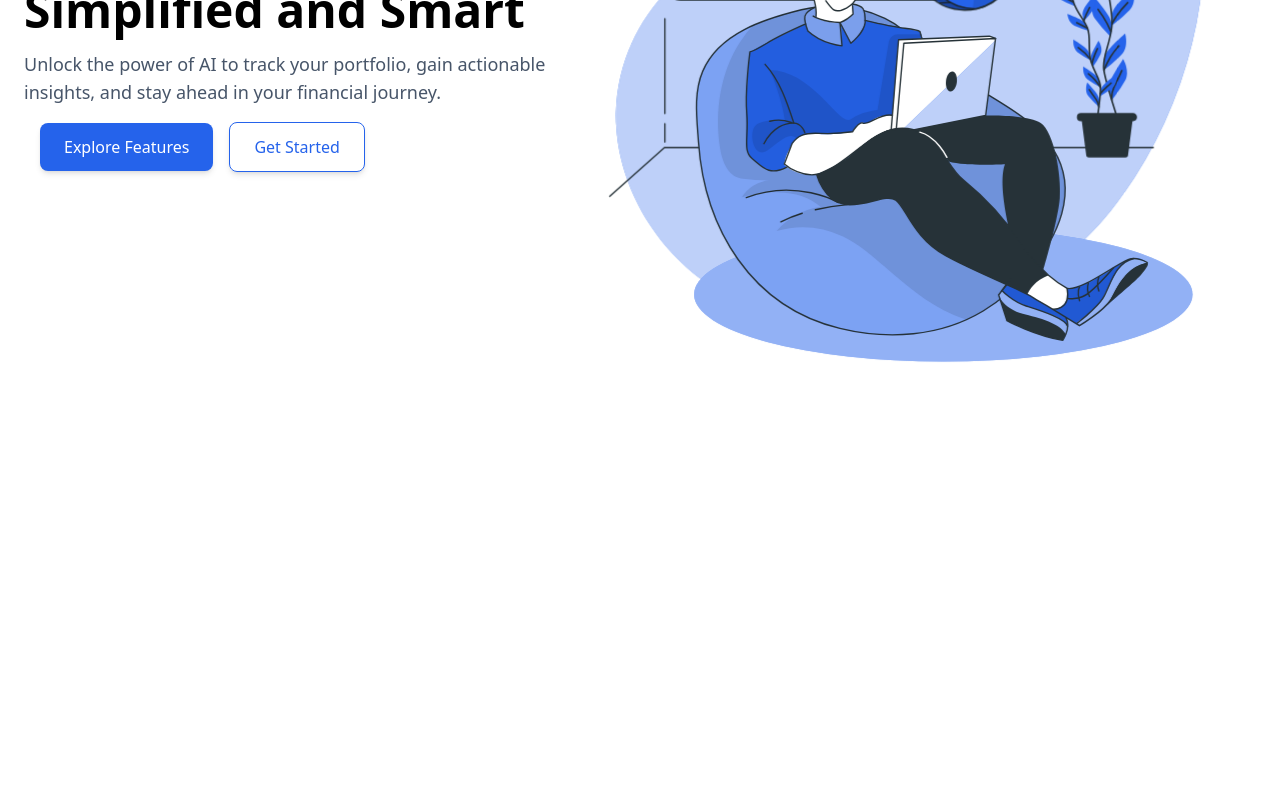
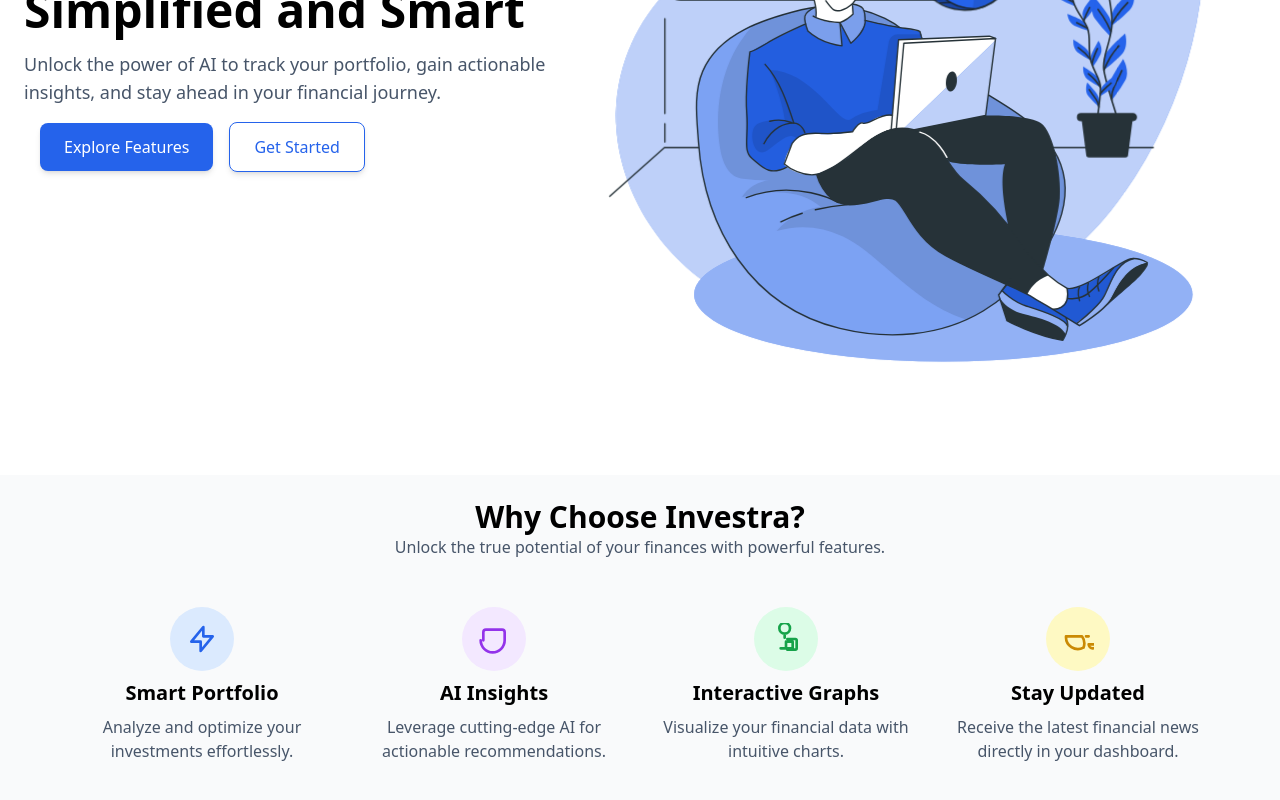
Before and after one commit to saivikassingamsetty/Investra, a Vue app: page / in a window 1280 px wide. Shown: the part 432-1232 px from the top of the page. Before the commit the page ends 907 px from the top, so only its background shows below. Built offline with nearby package versions, Linux system fonts and the light colour scheme; the HTML template or start-up script is replaced by a standard one.

Commit message:
Features Section

```diff
--- a/src/components/home/Features.vue
+++ b/src/components/home/Features.vue
@@ -1 +1,61 @@
-<template>Features</template>
+<template>
+  <section id="features" class="p-6 bg-gray-50">
+    <div class="flex flex-col items-center text-center">
+      <h1 class="font-extrabold text-3xl">Why Choose Investra?</h1>
+      <p class="text-slate-600 font-medium">
+        Unlock the true potential of your finances with powerful features.
+      </p>
+    </div>
+    <div class="m-12 grid sm:grid-cols-2 md:grid-cols-4 gap-8">
+      <div class="flex flex-col items-center text-center gap-2">
+        <div
+          class="text-blue-600 bg-blue-100 w-16 h-16 rounded-full flex items-center justify-center"
+        >
+          <Energy />
+        </div>
+        <h2 class="font-semibold text-xl">Smart Portfolio</h2>
+        <p class="font-small text-slate-600">Analyze and optimize your investments effortlessly.</p>
+      </div>
+      <div class="flex flex-col items-center text-center gap-2">
+        <div
+          class="text-purple-600 bg-purple-100 w-16 h-16 rounded-full flex items-center justify-center"
+        >
+          <Guard />
+        </div>
+        <h2 class="font-semibold text-xl">AI Insights</h2>
+        <p class="font-small text-slate-600">
+          Leverage cutting-edge AI for actionable recommendations.
+        </p>
+      </div>
+      <div class="flex flex-col items-center text-center gap-2">
+        <div
+          class="text-green-600 bg-green-100 w-16 h-16 rounded-full flex items-center justify-center"
+        >
+          <Graphs />
+        </div>
+        <h2 class="font-semibold text-xl">Interactive Graphs</h2>
+        <p class="font-small text-slate-600">
+          Visualize your financial data with intuitive charts.
+        </p>
+      </div>
+      <div class="flex flex-col items-center text-center gap-2">
+        <div
+          class="text-yellow-600 bg-yellow-100 w-16 h-16 rounded-full flex items-center justify-center"
+        >
+          <StayUpdated />
+        </div>
+        <h2 class="font-semibold text-xl">Stay Updated</h2>
+        <p class="font-small text-slate-600">
+          Receive the latest financial news directly in your dashboard.
+        </p>
+      </div>
+    </div>
+  </section>
+</template>
+
+<script setup lang="ts">
+import Energy from '@/components/icons/Energy.vue'
+import Guard from '@/components/icons/Guard.vue'
+import Graphs from '@/components/icons/Graphs.vue'
+import StayUpdated from '@/components/icons/StayUpdated.vue'
+</script>
--- a/src/components/home/Header.vue
+++ b/src/components/home/Header.vue
@@ -1,7 +1,7 @@
 <template>
   <header
     id="header"
-    class="sticky top-0 z-10 shadow-md flex justify-between py-4 pl-2 pr-6 bg-white"
+    class="sticky top-0 z-10 shadow-md flex justify-between py-4 pl-2 pr-6 bg-gray-50"
   >
     <section>
       <a href="#home" class="flex my-auto">
--- /dev/null
+++ b/src/components/icons/Energy.vue
@@ -0,0 +1,16 @@
+<template>
+  <svg
+    class="h-8 w-8"
+    xmlns="http://www.w3.org/2000/svg"
+    fill="none"
+    viewBox="0 0 24 24"
+    stroke="currentColor"
+  >
+    <path
+      stroke-linecap="round"
+      stroke-linejoin="round"
+      stroke-width="2"
+      d="M13 10V3L4 14h7v7l9-11h-7z"
+    />
+  </svg>
+</template>
--- /dev/null
+++ b/src/components/icons/Graphs.vue
@@ -0,0 +1,16 @@
+<template>
+  <svg
+    class="h-8 w-8"
+    xmlns="http://www.w3.org/2000/svg"
+    fill="none"
+    viewBox="0 0 24 24"
+    stroke="currentColor"
+  >
+    <path
+      stroke-linecap="round"
+      stroke-linejoin="round"
+      stroke-width="2"
+      d="M11 11V8a4 4 0 110-8 4 4 0 010 8zm2 1h6a1 1 0 011 1v6a1 1 0 01-1 1h-6m-1-1v-5h5v5H8"
+    />
+  </svg>
+</template>
--- /dev/null
+++ b/src/components/icons/Guard.vue
@@ -0,0 +1,16 @@
+<template>
+  <svg
+    class="h-8 w-8"
+    xmlns="http://www.w3.org/2000/svg"
+    fill="none"
+    viewBox="0 0 24 24"
+    stroke="currentColor"
+  >
+    <path
+      stroke-linecap="round"
+      stroke-linejoin="round"
+      stroke-width="2"
+      d="M20 13V7a2 2 0 00-2-2H6a2 2 0 00-2 2v6m16 0a9 9 0 01-18 0m18 0a9 9 0 01-18 0"
+    />
+  </svg>
+</template>
--- a/src/components/icons/HeroBoy.vue
+++ b/src/components/icons/HeroBoy.vue
@@ -1935,5 +1935,4 @@
     opacity: 1;
   }
 }
-
 </style>
--- /dev/null
+++ b/src/components/icons/StayUpdated.vue
@@ -0,0 +1,16 @@
+<template>
+  <svg
+    class="h-8 w-8"
+    xmlns="http://www.w3.org/2000/svg"
+    fill="none"
+    viewBox="0 0 24 24"
+    stroke="currentColor"
+  >
+    <path
+      stroke-linecap="round"
+      stroke-linejoin="round"
+      stroke-width="2"
+      d="M3 10h11m4 0h2m-5 0a9 9 0 011.09 8.51A9 9 0 013 10zm5 6h6m0 0a3 3 0 01-6 0z"
+    />
+  </svg>
+</template>
--- a/src/views/HomeView.vue
+++ b/src/views/HomeView.vue
@@ -1,6 +1,7 @@
 <template>
   <Header />
   <Hero />
+  <Features />
 </template>
 
 <script setup lang="ts">
```
